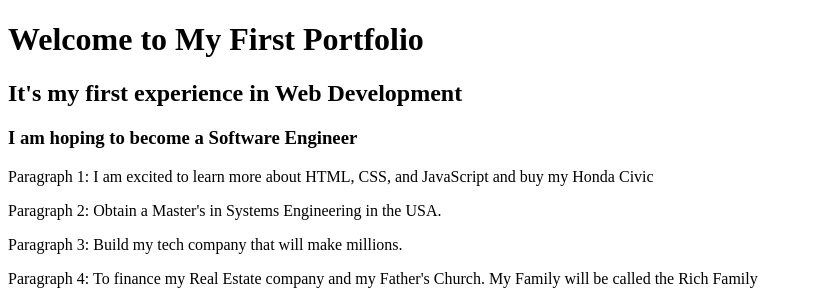
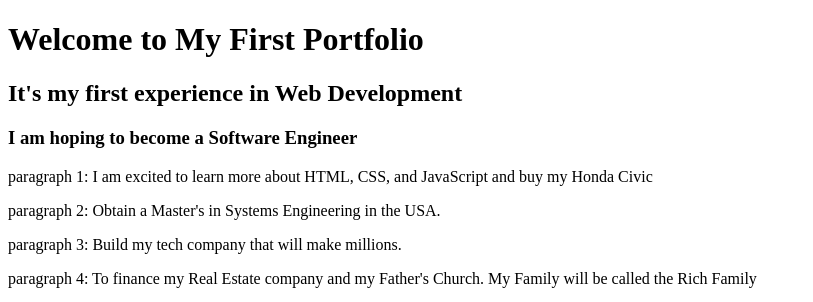
Before and after one commit to Gracy2Sweet/My_First_Portfolio, a plain HTML site: page html_basic/index.html in a window 1280 px wide. Shown: the top 302 px of the page, without its empty margins (0-813 px from the left). Drawn offline with Linux system fonts and the light colour scheme.

Commit message:
Update index.html

```diff
--- a/html_basic/index.html
+++ b/html_basic/index.html
@@ -13,10 +13,10 @@
     <h2> It's my first experience in Web Development</h2>
     <h3>I am hoping to become a Software Engineer</h3>
 
-    <p> Paragraph 1: I am excited to learn more about HTML, CSS, and JavaScript and buy my Honda Civic </p>
-    <p> Paragraph 2: Obtain a Master's in Systems Engineering in the USA. </p>
-<P> Paragraph 3: Build my tech company that will make millions.</P>
-<p> Paragraph 4: To finance my Real Estate company and my Father's Church. My Family will be called the Rich Family </p>
+    <p> paragraph 1: I am excited to learn more about HTML, CSS, and JavaScript and buy my Honda Civic </p>
+    <p> paragraph 2: Obtain a Master's in Systems Engineering in the USA. </p>
+    <P> paragraph 3: Build my tech company that will make millions.</P>
+    <p> paragraph 4: To finance my Real Estate company and my Father's Church. My Family will be called the Rich Family </p>
 
 <a href="https://www.edmunds.com"target="_blank">
 <img src="https://media.ed.edmunds-media.com/honda/civic/2026/oem/2026_honda_civic_sedan_si_fq_oem_1_1280x855.jpg" alt="my first car">
```
